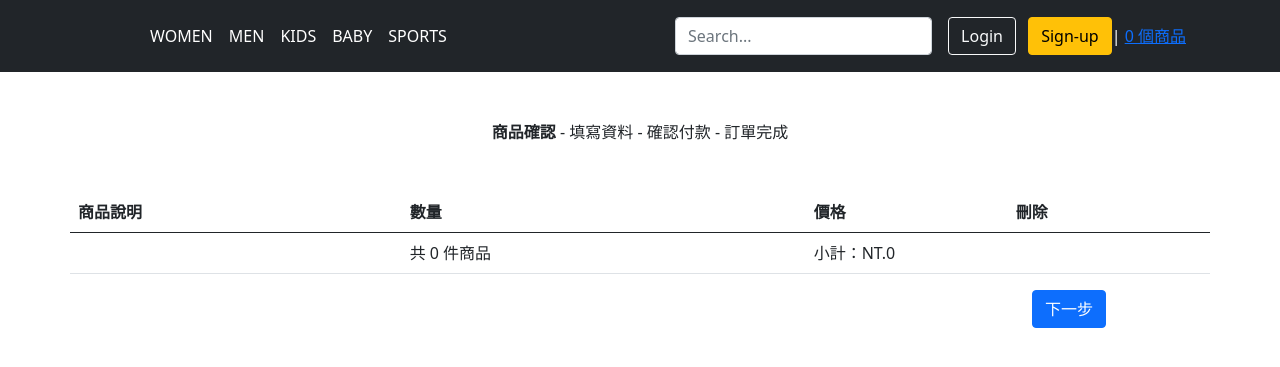
After one commit to telunyang/php_iii_uiux, a PHP site: page /products_confirm.php in a window 1280 px wide. The commit adds this page. Shown: the top 367 px of the page. Run offline with PHP 8.4, Linux system fonts and the light colour scheme; data comes from the database, SQL or seed files in the repository; some libraries are stand-ins or nearby versions.

Commit message:
更新購物車程式碼

```diff
--- /dev/null
+++ b/ext/lativ/products_confirm.php
@@ -0,0 +1,102 @@
+<?php require_once 'db.inc.php' ?>
+<?php session_start() ?>
+<?php require_once 'tpl/head.inc.php' ?>
+
+<div class="text-center py-5"><strong>商品確認</strong> - 填寫資料 - 確認付款 - 訂單完成</div>
+
+<form name="myForm" method="post" action="fillout.php">
+    <div class="container">
+        <div class="row">
+            <table class="table">
+                <thead>
+                    <tr>
+                        <th scope="col">商品說明</th>
+                        <th scope="col">數量</th>
+                        <th scope="col">價格</th>
+                        <th scope="col">刪除</th>
+                    </tr>
+                </thead>
+                <tbody>
+                    <?php
+                    //購物車商品數量、小計、總計
+                    $count = 0;
+                    $total = 0;
+
+                    //判斷購物車是否存在，若存在，同時確認裡頭的商品數量
+                    if( isset($_SESSION['cart']) && count($_SESSION['cart']) > 0){
+                        //更新商品數量
+                        $count = count($_SESSION['cart']);
+
+                        foreach($_SESSION['cart'] as $key => $obj){
+                            //計算小計
+                            $total += $obj['prod_price'] * $obj['prod_qty'];
+                    ?>
+                        <tr>
+                            <td>
+                                <div class="row">
+                                    <div class="col-6">
+                                        <img src="<?= $obj['prod_thumbnail'] ?>" class="img-thumbnail" alt="...">
+                                    </div>
+                                    <div class="col-6">
+                                        <div class="row"><?= $obj['prod_name'] ?></div>
+                                        <div class="row"><?= $obj['prod_color'] ?></div>
+                                    </div>
+                                </div>
+                            </td>
+                            <td>
+                                <div class="input-group mb-3">
+                                    <!-- 將購物車中的商品索引透過 form 帶到下一頁去 -->
+                                    <input type="hidden" name="index[]" value="<?= $key ?>">
+
+                                    <button class="btn btn-outline-secondary btn_minus"
+                                            type="button"
+                                            data-index="<?= $key ?>"
+                                            data-prod-price="<?= $obj['prod_price'] ?>"><i class="fas fa-minus"></i></button>
+                                    <input type="text"
+                                            name="qty[]"
+                                            class="form-control qty"
+                                            placeholder=""
+                                            data-index="<?= $key ?>"
+                                            data-prod-price="<?= $obj['prod_price'] ?>"
+                                            value="<?= $obj['prod_qty'] ?>">
+                                    <button class="btn btn-outline-secondary btn_plus"
+                                            type="button"
+                                            data-index="<?= $key ?>"
+                                            data-prod-price="<?= $obj['prod_price'] ?>"><i class="fas fa-plus"></i></button>
+                                </div>
+                            </td>
+                            <td>
+                                <span data-index="<?= $key ?>"><?= $obj['prod_price'] * $obj['prod_qty'] ?></span>
+                            </td>
+                            <td>
+                                <a href="#" class="delete" data-index="<?= $key ?>"><i class="fas fa-trash-alt"></i></a>
+                            </td>
+                        </tr>
+                    <?php
+                        }
+                    }
+                    ?>
+                </tbody>
+                <tfoot>
+                    <tr>
+                        <td></td>
+                        <td>共 <span class="count_products"><?= $count ?></span> 件商品</td>
+                        <td colspan="2">
+                            <label>小計：NT. </label><span id="total"><?= $total ?></span>
+                        </td>
+                    </tr>
+                </tfoot>
+            </table>
+        </div>
+
+        <div class="row mb-3">
+            <div class="col-10"></div>
+            <div class="col-auto">
+                <button type="submit" class="btn btn-primary">下一步</button>
+            </div>
+        </div>
+
+    </div>
+</form>
+
+<?php require_once 'tpl/foot.inc.php' ?>
--- a/ext/lativ/tpl/head.inc.php
+++ b/ext/lativ/tpl/head.inc.php
@@ -54,14 +54,16 @@
                                 <?= $_SESSION['name'] ?> | <a href="#" id="logout" class="btn btn-link">登出</a>
                             <?php } ?>
                             |
+                            <a href="products_confirm.php">
                                 <span id="count_products">
                                     <?php
-                                if(isset($_SESSION['count_products']))
-                                    echo $_SESSION['count_products'];
+                                    if(isset($_SESSION['cart']))
+                                        echo count($_SESSION['cart']);
                                     else
                                         echo '0';
                                     ?>
                                 </span> 個商品
+                            </a>
                         </div>
                     </div>
                 </div>
```
Also changed, not shown: ext/lativ/deleteItem.php (added, +25 -0 lines), ext/lativ/js/custom.js (+61 -1 lines), ext/lativ/setCart.php (+4 -6 lines). Lines whose indentation alone changed are shown as unchanged.
